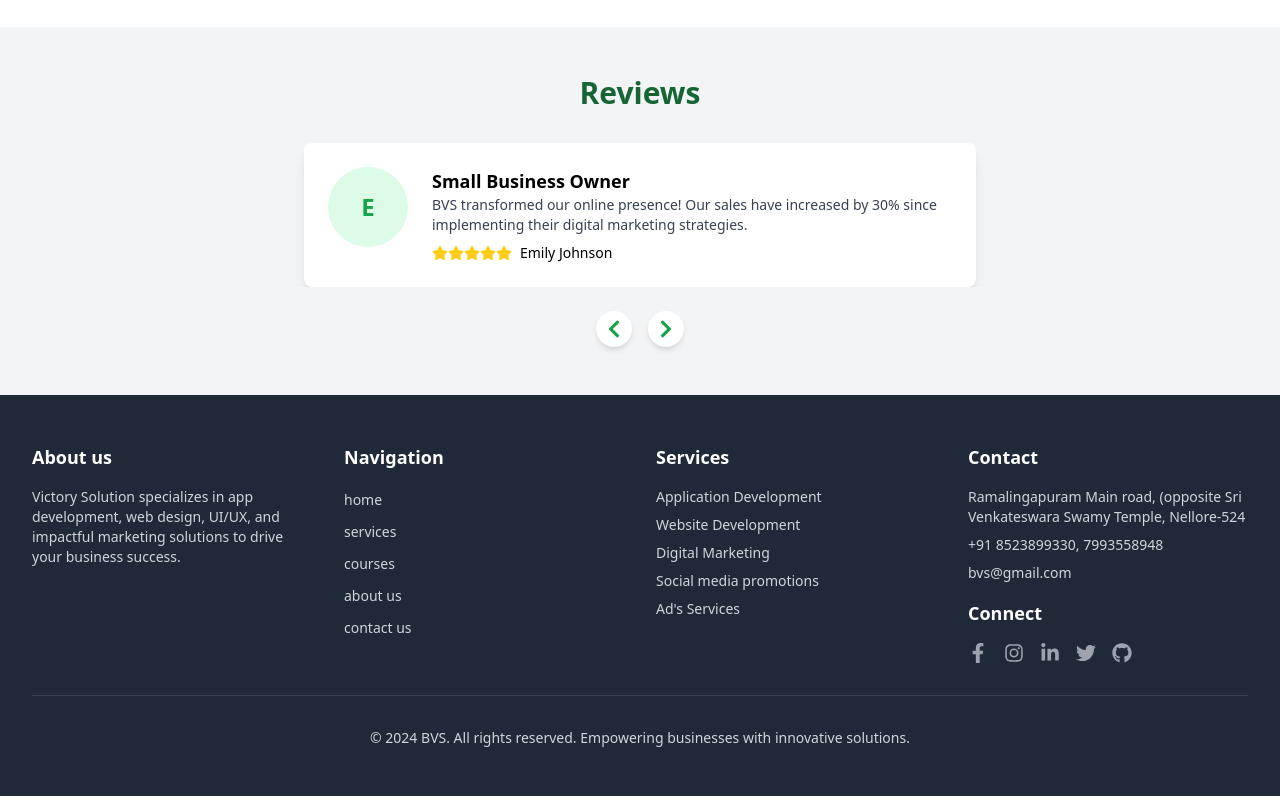
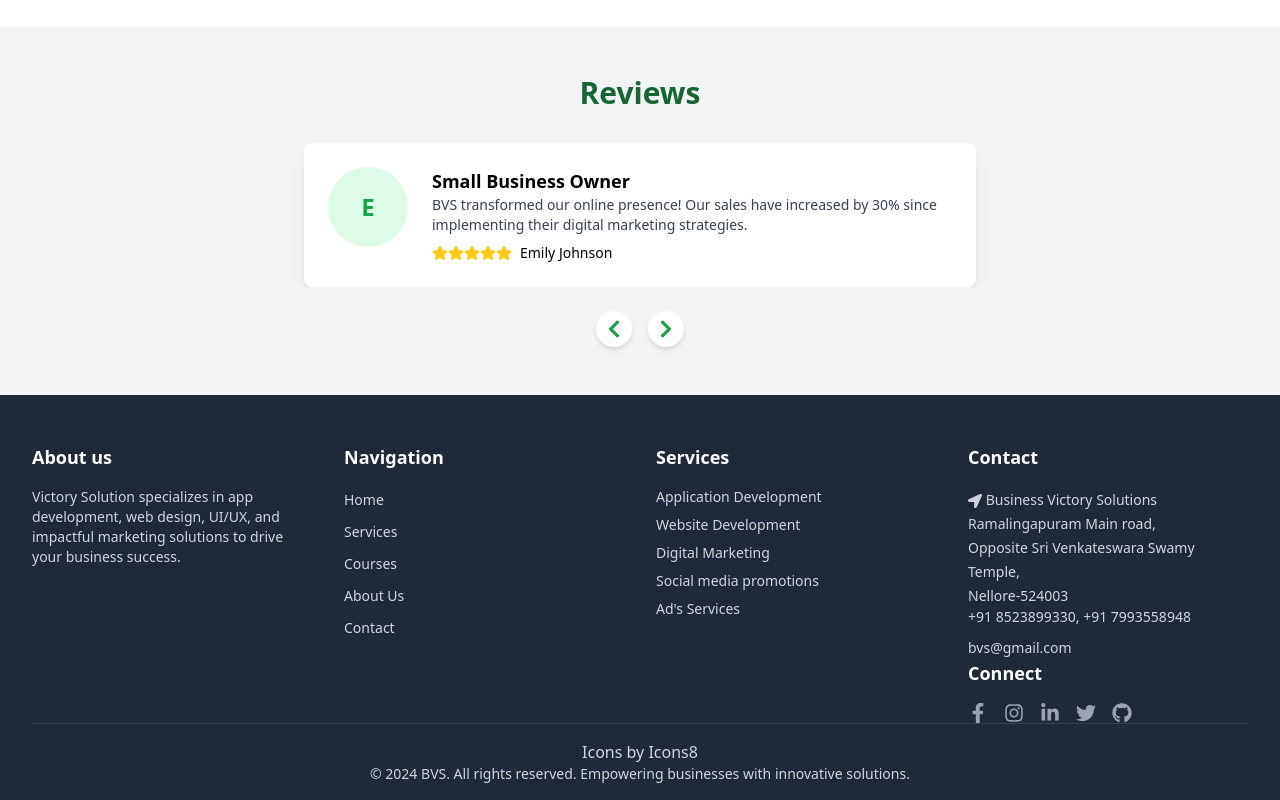
Before and after one commit to venkatasai-517/bvs-website, a React (Vite) app: page / in a window 1280 px wide. Shown: the part 3146-3946 px from the top of the page. Built offline with nearby package versions, Linux system fonts and the light colour scheme.

Commit message:
fixed footer nav links and other links and minor changes

```diff
--- a/src/components/Footer.jsx
+++ b/src/components/Footer.jsx
@@ -6,10 +6,38 @@ import {
   FaLinkedinIn,
   FaTwitter,
   FaGithub,
+  FaLocationArrow,
 } from "react-icons/fa";
 
 const Footer = () => {
   const currentYear = new Date().getFullYear();
+  const navLinks = [
+    {
+      id: 1,
+      link: "",
+      text: "Home",
+    },
+    {
+      id: 2,
+      link: "services",
+      text: "Services",
+    },
+    {
+      id: 3,
+      link: "courses",
+      text: "Courses",
+    },
+    {
+      id: 4,
+      link: "aboutus",
+      text: "About Us",
+    },
+    {
+      id: 5,
+      link: "contact",
+      text: "Contact",
+    },
+  ];
   const socialMediaData = [
     {
       icon: FaFacebookF,
@@ -34,7 +62,7 @@ const Footer = () => {
   ];
 
   return (
-    <footer className="px-4 py-12 text-gray-300 bg-gray-800 sm:px-6 lg:px-8">
+    <footer className="px-4 pt-6 pb-4 md:pt-12 text-gray-300 bg-gray-800 sm:px-6 lg:px-8">
       <div className="mx-auto max-w-7xl">
         <div className="grid grid-cols-1 gap-8 md:grid-cols-2 lg:grid-cols-4">
           <div className="lg:col-span-1">
@@ -52,18 +80,16 @@ const Footer = () => {
                 Navigation
               </h3>
               <ul className="space-y-2">
-                {["home", "services", "courses", "about us", "contact us"].map(
-                  (item) => (
-                    <li key={item}>
-                      <Link
-                        to={`/${item.replace(" ", "-")}`}
-                        className="text-sm transition-colors duration-300 hover:text-white"
-                      >
-                        {item}
-                      </Link>
-                    </li>
-                  )
-                )}
+                {navLinks.map((item) => (
+                  <li key={item.id}>
+                    <Link
+                      to={`/${item.link}`}
+                      className="text-sm transition-colors duration-300 hover:text-white"
+                    >
+                      {item.text}
+                    </Link>
+                  </li>
+                ))}
               </ul>
             </div>
 
@@ -83,7 +109,7 @@ const Footer = () => {
                     key={service}
                     className="text-sm transition-colors duration-300 cursor-pointer hover:text-white"
                   >
-                    {service}
+                    <Link to="/services"> {service}</Link>
                   </li>
                 ))}
               </ul>
@@ -92,12 +118,34 @@ const Footer = () => {
 
           <div className="lg:col-span-1">
             <h3 className="mb-4 text-lg font-semibold text-white">Contact</h3>
+            <a
+              href="https://maps.app.goo.gl/MuoH2iBeW4e6u274A"
+              target="_blank"
+              className="mb-2 hover:text-white text-sm"
+            >
+              <FaLocationArrow className="inline-block" /> Business Victory
+              Solutions <br />
+              Ramalingapuram Main road,
+              <br /> Opposite Sri Venkateswara Swamy Temple,
+              <br />
+              Nellore-524003
+            </a>
             <p className="mb-2 text-sm">
-              Ramalingapuram Main road, (opposite Sri Venkateswara Swamy Temple,
-              Nellore-524
+              {" "}
+              <a className="hover:font-bold" href="tel:+918523899330">
+                +91 8523899330
+              </a>
+              ,{" "}
+              <a className="hover:font-bold" href="tel:+917993558948">
+                +91 7993558948
+              </a>
             </p>
-            <p className="mb-2 text-sm">+91 8523899330, 7993558948</p>
-            <p className="mb-4 text-sm">bvs@gmail.com</p>
+            <a
+              href="malito:bvs@gmail.com"
+              className="mb-4 text-sm hover:font-bold"
+            >
+              bvs@gmail.com
+            </a>
 
             <h3 className="mb-4 text-lg font-semibold text-white">Connect</h3>
             <div className="flex space-x-4">
@@ -115,7 +163,11 @@ const Footer = () => {
           </div>
         </div>
 
-        <div className="pt-8 mt-8 text-center border-t border-gray-700">
+        <div className="pt-4 text-center border-t border-gray-700">
+          Icons by{" "}
+          <a href="https://icons8.com" target="_blank">
+            Icons8
+          </a>
           <p className="text-sm">
             &copy; {currentYear} BVS. All rights reserved. Empowering businesses
             with innovative solutions.
```
